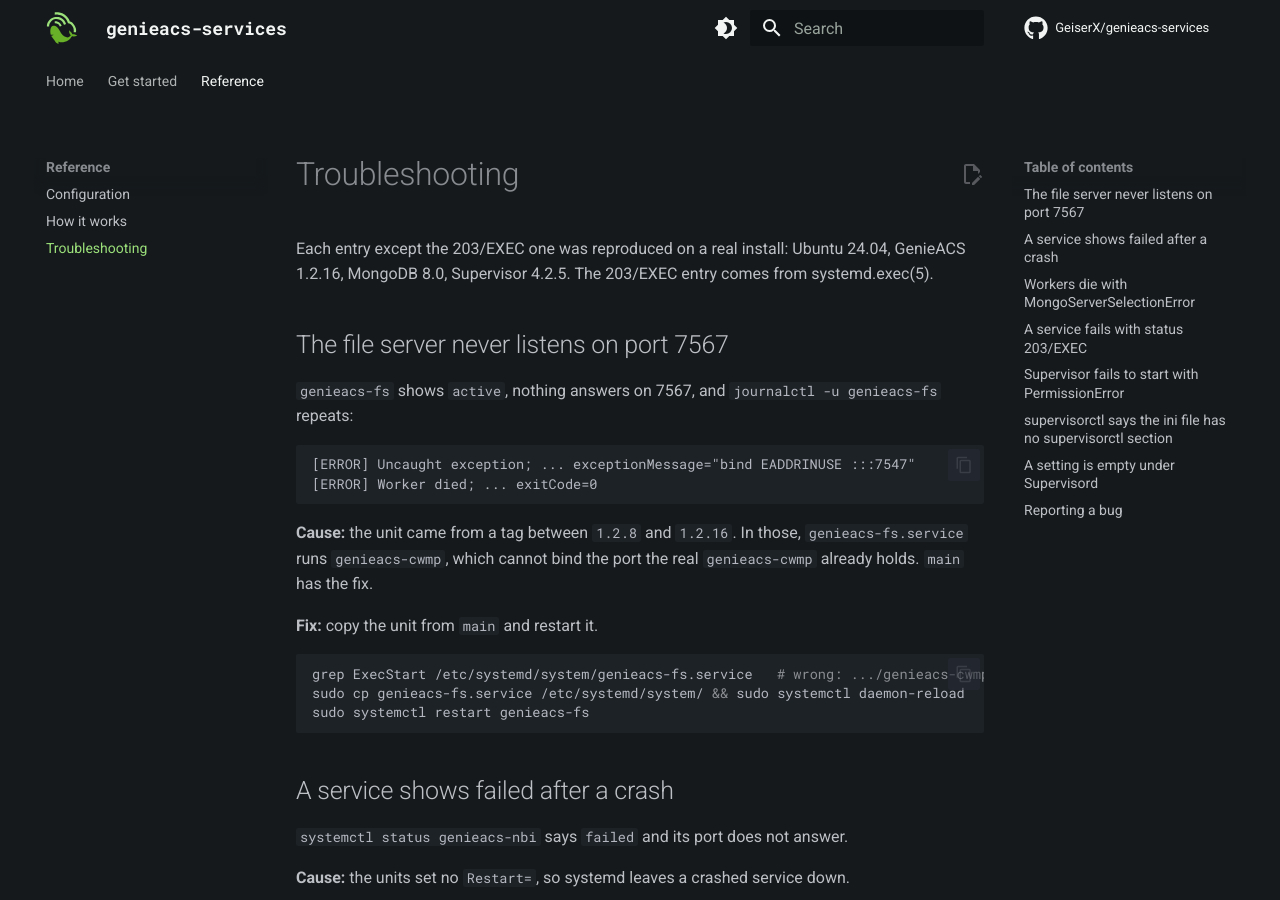
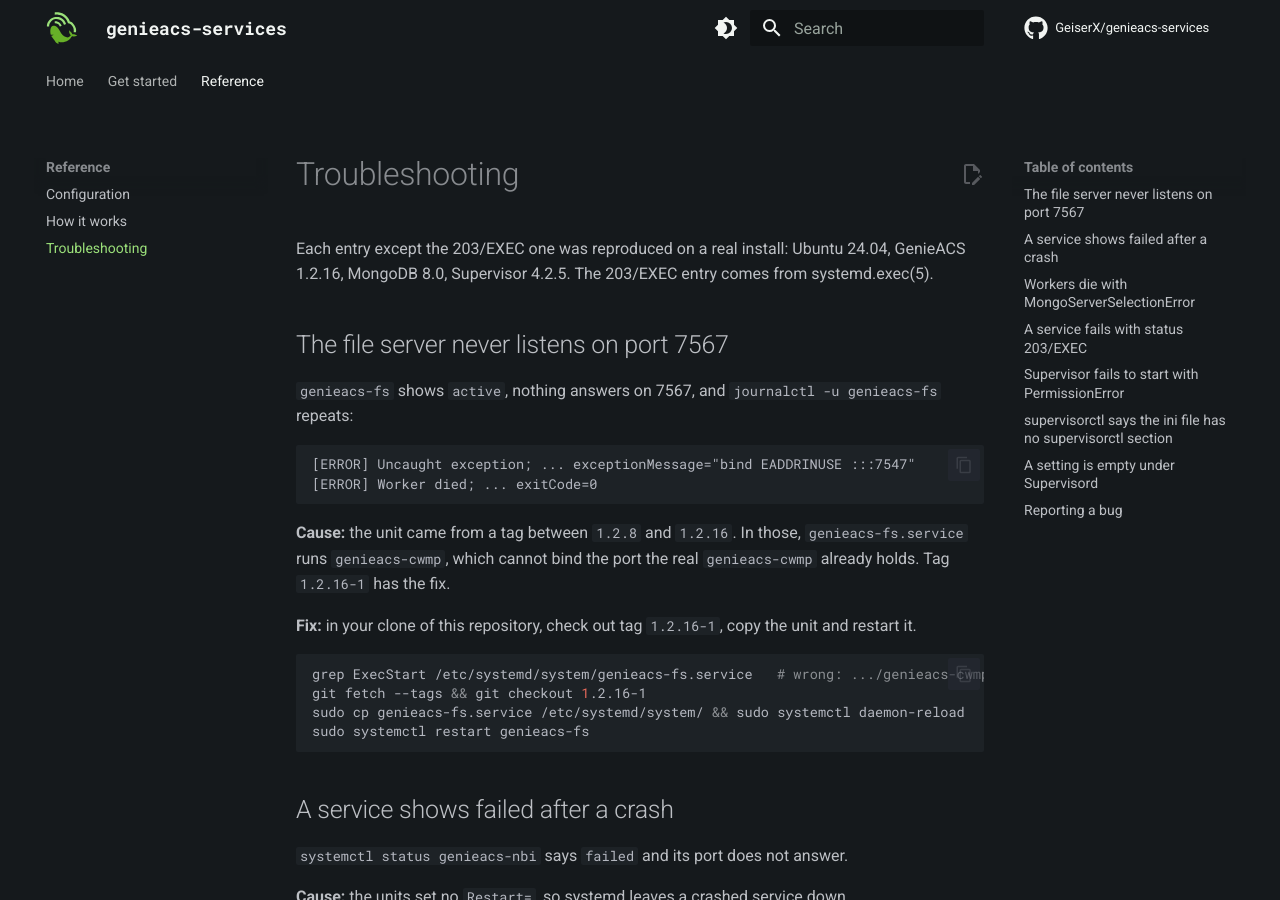
Before and after one commit to GeiserX/genieacs-services, an MkDocs documentation site: the page built from docs/troubleshooting.md, in a window 1280 px wide and 900 px high. Built offline with MkDocs 1.6.1 and Material for MkDocs 9.7.7, drawn with Linux system fonts in a browser that asks for light colours; comment, search, counter and statistics services are not loaded.

Commit message:
docs: send users to tag 1.2.16-1, the first tag with a working genieacs-fs unit (#20)
* docs: point users at tag 1.2.16-1, the first tag whose genieacs-fs unit starts the file server

Tags 1.2.8 to 1.2.16 ship a genieacs-fs.service that runs genieacs-cwmp.
Name tag 1.2.16-1 as the one to take, define the -N revision suffix, and
let the docs-site tag badge sort by date so it shows the new tag instead of
treating it as a semver pre-release of 1.2.16.

* docs(troubleshooting): check out the fixed tag before copying the fs unit, so a tag checkout cannot reinstall the broken one

````diff
--- a/docs/troubleshooting.md
+++ b/docs/troubleshooting.md
@@ -11,12 +11,13 @@ Each entry except the 203/EXEC one was reproduced on a real install: Ubuntu 24.0
 [ERROR] Worker died; ... exitCode=0
 ```
 
-**Cause:** the unit came from a tag between `1.2.8` and `1.2.16`. In those, `genieacs-fs.service` runs `genieacs-cwmp`, which cannot bind the port the real `genieacs-cwmp` already holds. `main` has the fix.
+**Cause:** the unit came from a tag between `1.2.8` and `1.2.16`. In those, `genieacs-fs.service` runs `genieacs-cwmp`, which cannot bind the port the real `genieacs-cwmp` already holds. Tag `1.2.16-1` has the fix.
 
-**Fix:** copy the unit from `main` and restart it.
+**Fix:** in your clone of this repository, check out tag `1.2.16-1`, copy the unit and restart it.
 
 ```bash
 grep ExecStart /etc/systemd/system/genieacs-fs.service   # wrong: .../genieacs-cwmp
+git fetch --tags && git checkout 1.2.16-1
 sudo cp genieacs-fs.service /etc/systemd/system/ && sudo systemctl daemon-reload
 sudo systemctl restart genieacs-fs
 ```
````
Also changed, not shown: README.md (+2 -0 lines), docs/getting-started.md (+1 -1 lines), docs/index.md (+1 -1 lines), docs/usage.md (+2 -2 lines).
